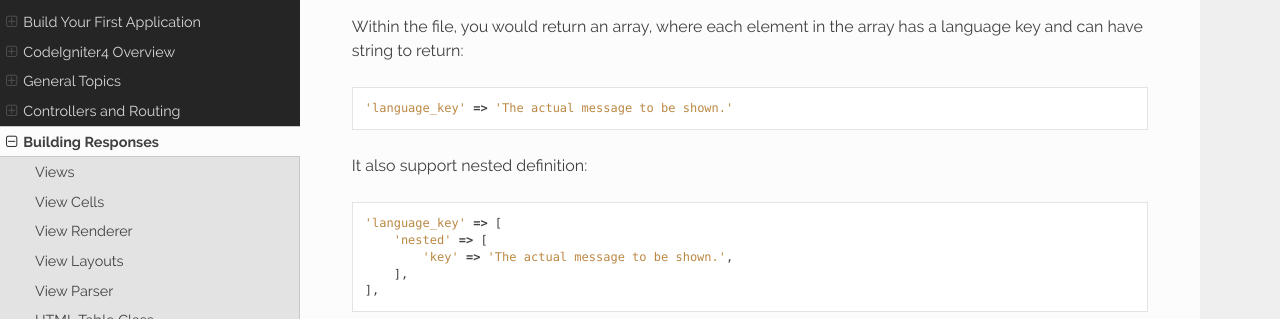
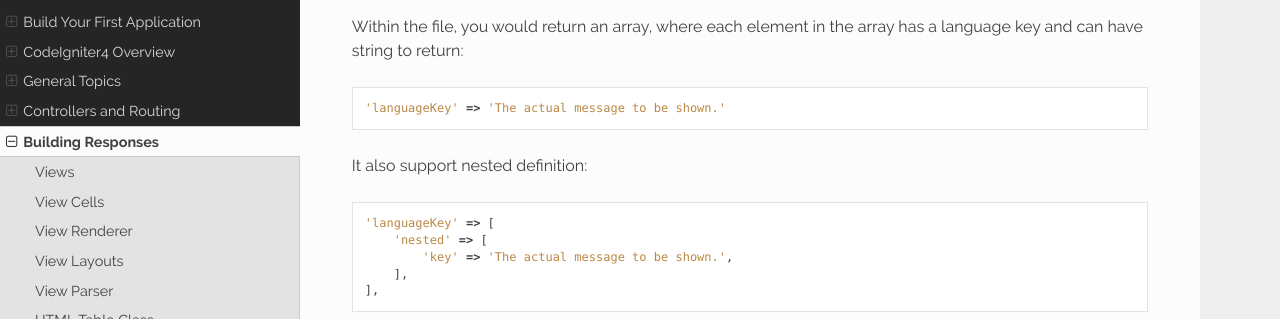
Before and after one commit to NEKOGET/ci4_user_guide_src, a Sphinx documentation site: the page built from source/outgoing/localization.rst, in a window 1280 px wide and 900 px high, scrolled down 2921 px. Shown: the part 159-478 px from the top of the window. Built offline with Sphinx 7.4.7 and the Read the Docs theme 2.0.0, drawn with Linux system fonts in a browser that asks for light colours.

Commit message:
docs: change lang key to camelCase

```diff
--- a/source/outgoing/localization.rst
+++ b/source/outgoing/localization.rst
@@ -119,11 +119,11 @@ You might name it simply: **Errors.php**.
 
 Within the file, you would return an array, where each element in the array has a language key and can have string to return::
 
-    'language_key' => 'The actual message to be shown.'
+    'languageKey' => 'The actual message to be shown.'
 
 It also support nested definition::
 
-    'language_key' => [
+    'languageKey' => [
         'nested' => [
             'key' => 'The actual message to be shown.',
         ],
```
